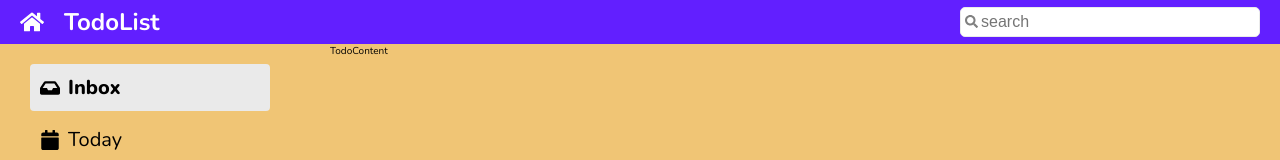
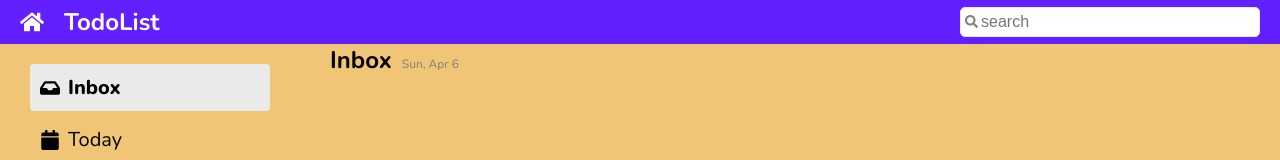
Before and after one commit to jenwit-dev/cc15-todolist-jenwit, a React (Create React App) app: page / in a window 1280 px wide. Shown: the top 160 px of the page. Built offline with nearby package versions, Linux system fonts and the light colour scheme.

Commit message:
finish:TodoHeader

```diff
--- a/src/app/App.jsx
+++ b/src/app/App.jsx
@@ -9,6 +9,7 @@ import {
 import Header from "../components/Header";
 import ListItem from "../components/ListItem.jsx";
 import Lists from "../components/Lists.jsx";
+import TodoHeader from "../components/Todo/TodoHeader.jsx";
 
 function App() {
   const generalLists = [
@@ -96,7 +97,15 @@ function App() {
           </section>
         </aside>
       </div>
-      <div className="todo__content">TodoContent</div>
+      <div className="todo__content">
+        <main className="todo__container">
+          {/* Header */}
+          <TodoHeader />
+          {/* CreateTodo */}
+
+          {/* TodoLists */}
+        </main>
+      </div>
     </div>
   );
 }
--- a/src/app/App.scss
+++ b/src/app/App.scss
@@ -83,3 +83,9 @@
     }
   }
 }
+
+.todo__container {
+  display: flex;
+  flex-direction: column;
+  gap: 5px;
+}
--- /dev/null
+++ b/src/components/Todo/TodoHeader.jsx
@@ -0,0 +1,16 @@
+import styles from "./TodoHeader.module.scss";
+
+function TodoHeader() {
+  const today = new Date();
+  const options = { day: "numeric", weekday: "short", month: "short" };
+  return (
+    <div className={styles.header}>
+      <h1 className={styles.header__text}>Inbox</h1>
+      <span className={styles.header__date}>
+        {today.toLocaleDateString("en-US", options)}
+      </span>
+    </div>
+  );
+}
+
+export default TodoHeader;
--- /dev/null
+++ b/src/components/Todo/TodoHeader.module.scss
@@ -0,0 +1,16 @@
+@import "../../index.scss";
+
+.header {
+  display: flex;
+  gap: 10px;
+  align-items: baseline;
+
+  &__text {
+    font-size: 2.4rem;
+  }
+
+  &__date {
+    font-size: 1.2rem;
+    color: $grey-dark;
+  }
+}
```
